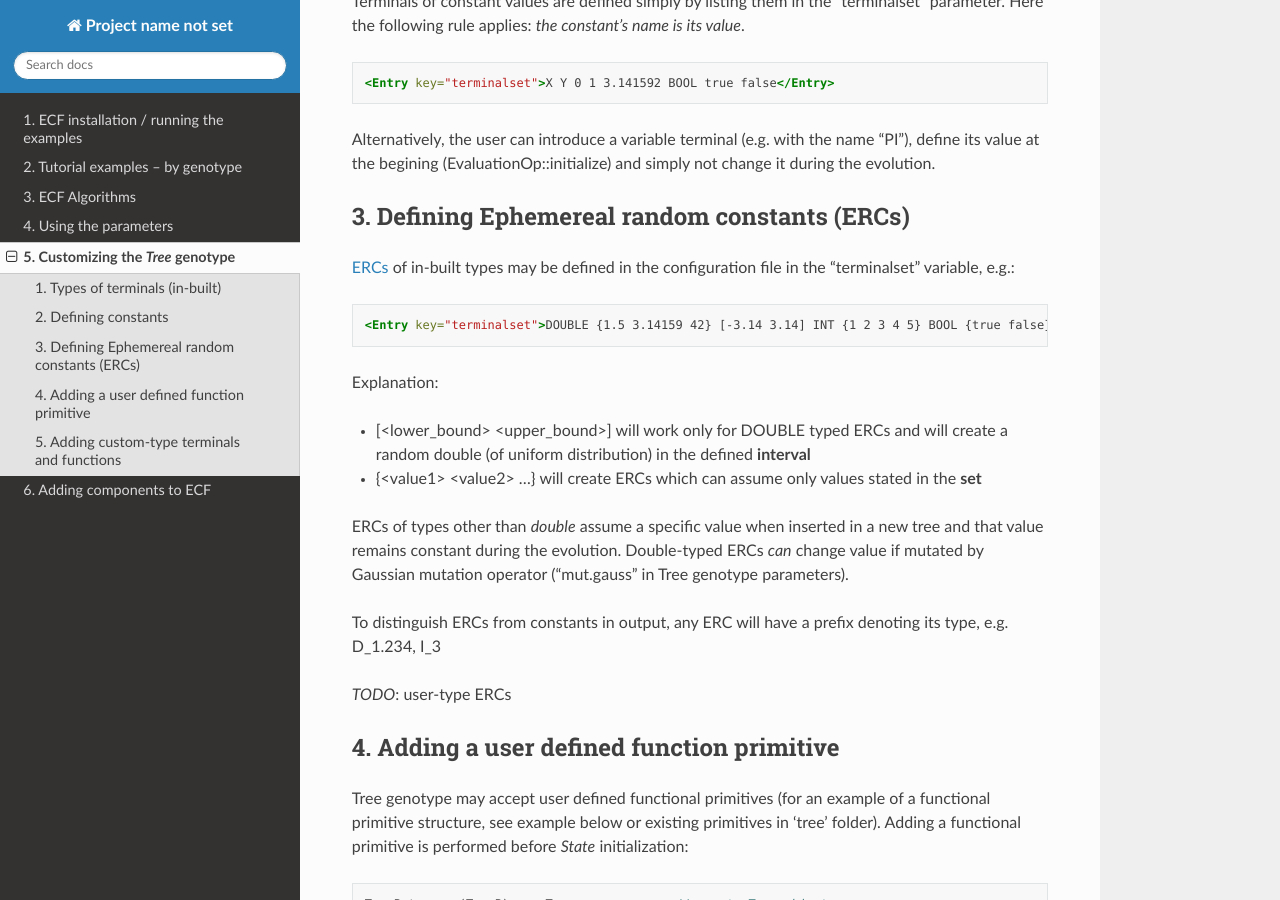
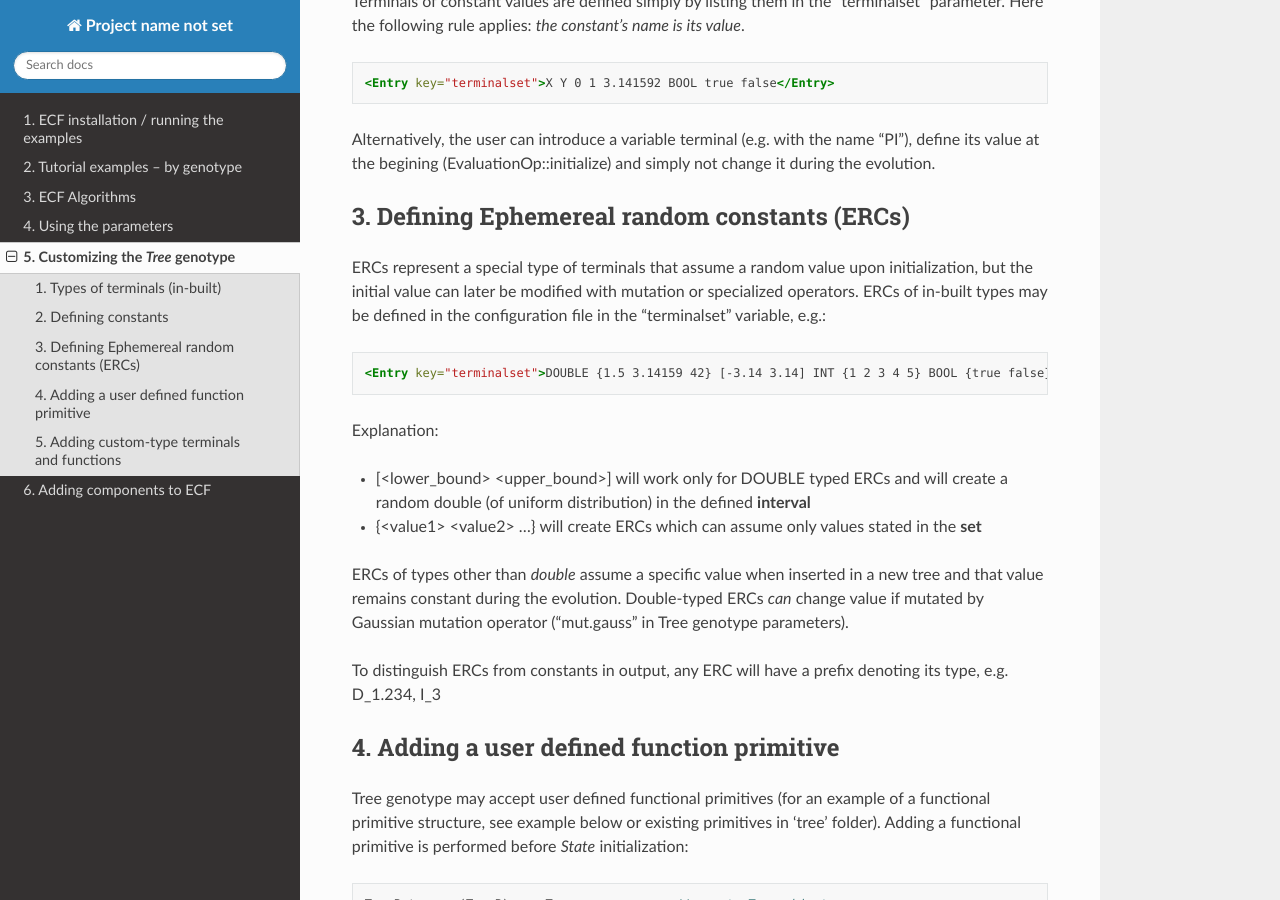
Before and after one commit to djakobovic/ECF, a Sphinx documentation site: the page built from docs/gp.rst, in a window 1280 px wide and 900 px high, scrolled down 758 px. Built offline with Sphinx 7.4.7 and the Read the Docs theme 2.0.0, drawn with Linux system fonts in a browser that asks for light colours.

Commit message:
- bugfix: Migration.cpp

```diff
--- a/docs/gp.rst
+++ b/docs/gp.rst
@@ -52,8 +52,8 @@ and simply not change it during the evolution.
 3. Defining Ephemereal random constants (ERCs)
 ~~~~~~~~~~~~~~~~~~~~~~~~~~~~~~~~~~~~~~~~~~~~~~
 
-`ERCs <http://cs.gmu.edu/~eclab/projects/ecj/docs/classdocs/ec/gp/ERC.html>`__
-of in-built types may be defined in the configuration file in the
+ERCs represent a special type of terminals that assume a random value upon initialization, but the initial value can later be modified with mutation or specialized operators.
+ERCs of in-built types may be defined in the configuration file in the
 "terminalset" variable, e.g.:
 
 .. code-block:: xml
@@ -76,8 +76,6 @@ operator ("mut.gauss" in Tree genotype parameters).
 
 To distinguish ERCs from constants in output, any ERC will have a prefix
 denoting its type, e.g. D_1.234, I_3
-
-*TODO*: user-type ERCs
 
 
 
--- a/docs/tutorial.rst
+++ b/docs/tutorial.rst
@@ -168,7 +168,7 @@ and then implement the *evaluate* function:
            // we define FloatingPoint as the only genotype (in the configuration file)
            FloatingPoint::FloatingPoint* gen = (FloatingPoint::FloatingPoint*) individual->getGenotype().get();
            // (you can also use smart pointers:)
-           //FloatingPointP gen = std::dynamic_pointer_cast<FloatingPoint::FloatingPoint> (individual->getGenotype());
+           //FloatingPointP gen = std::static_pointer_cast<FloatingPoint::FloatingPoint> (individual->getGenotype());
 
            double realTemp, value = 0;
            // we implement the fitness function 'as is', without any translation
```
Also changed, not shown: 4 other files.
